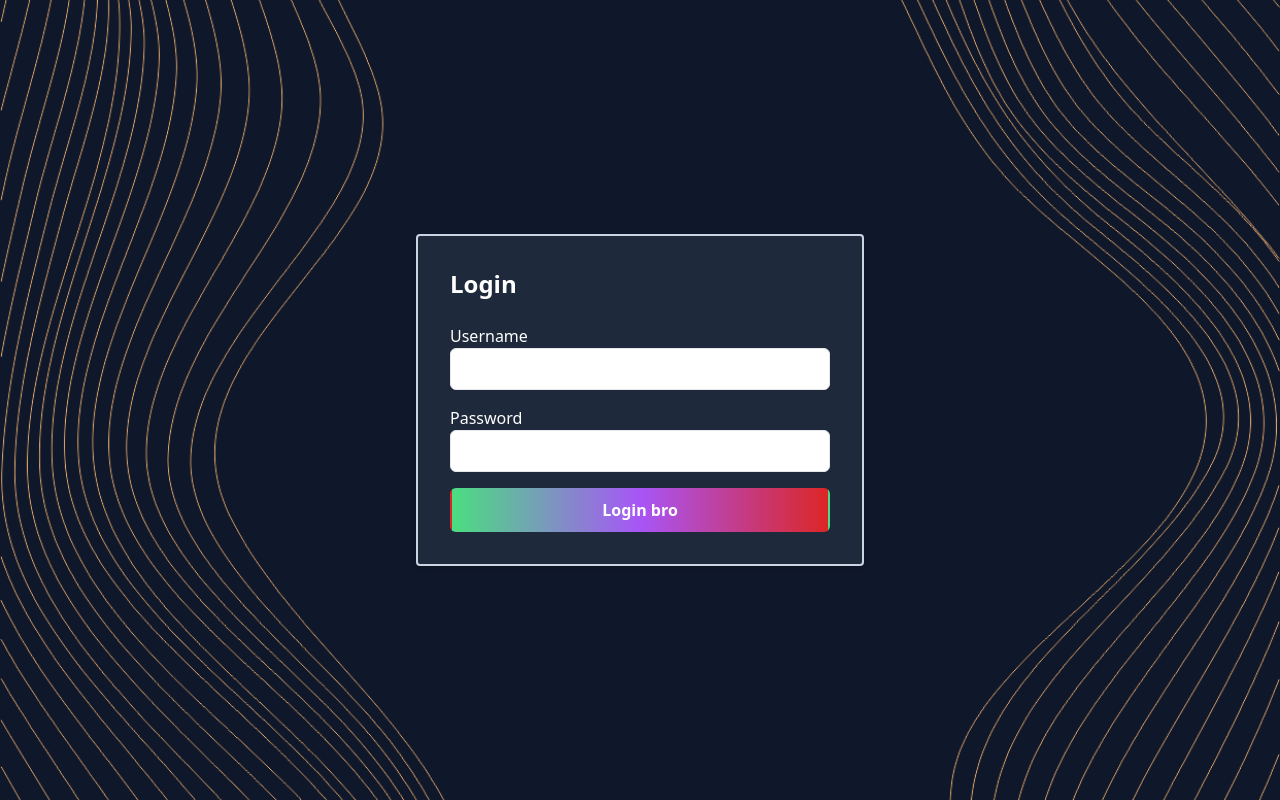
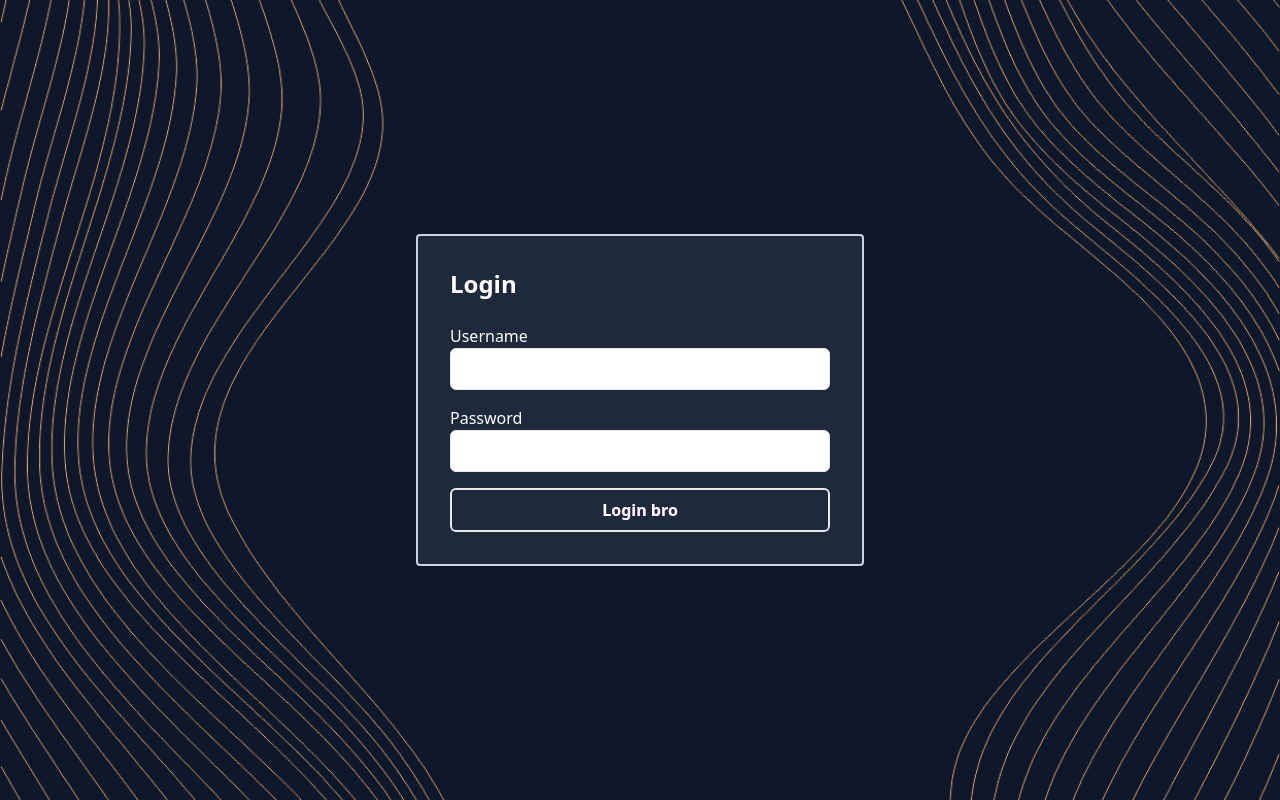
Before and after one commit to Thirapi/comunication, a React (Vite) app: page / in a window 1280 px wide. Built offline with nearby package versions, Linux system fonts and the light colour scheme.

Commit message:
update btn

```diff
--- a/src/pages/Login.jsx
+++ b/src/pages/Login.jsx
@@ -56,7 +56,7 @@ const Login = () => {
               required
             />
           </div>
-          <button type="submit" className="text-white font-semibold w-full py-2 px-4 rounded-md border-2 border-transparent bg-gradient-to-r from-green-400 via-purple-500 to-red-600 bg-clip-border hover:bg-clip-padding hover:bg-gradient-to-r hover:from-green-400 hover:via-purple-500 hover:to-red-600 hover:text-white bg-transparent">
+          <button type="submit" className="text-white font-semibold w-full py-2 px-4 rounded-md border-2 bg-gradient-to-r from-green-400 via-purple-500 to-red-600 bg-clip-text text-transparent hover:bg-clip-padding hover:bg-gradient-to-r hover:from-green-400 hover:via-purple-500 hover:to-red-600 hover:text-white">
             Login bro
           </button>
         </form>
```
